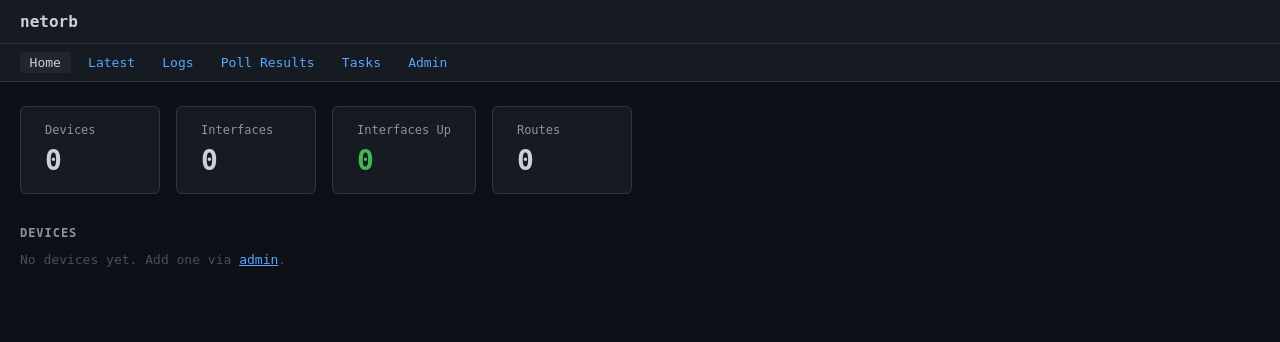
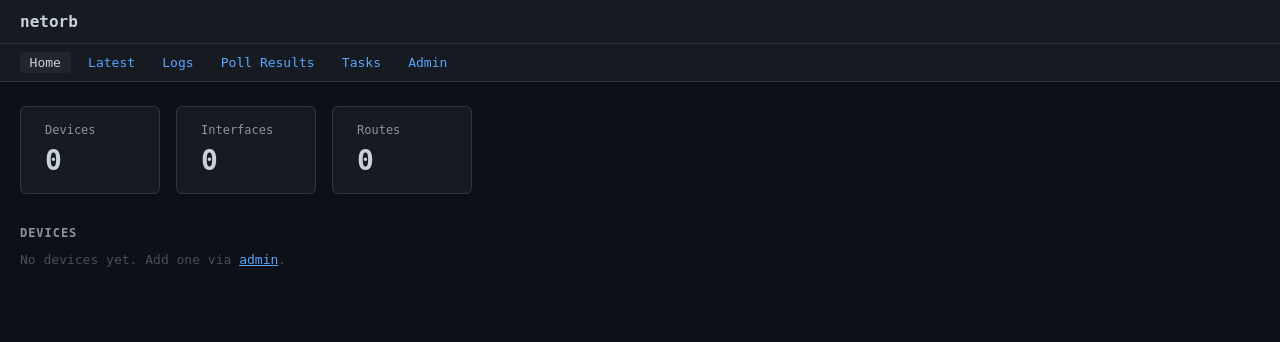
Before and after one commit to mkurjanski/netorb, a Django app: page / in a window 1280 px wide. Shown: the top 342 px of the page. Run offline with Django 5.2, Linux system fonts and the light colour scheme; the visitor is signed in with stand-in values (Sample User, id 1); data that the repository does not hold is empty; parts of the project's set-up code (start-up, migrations or seed data) failed here and were passed over.

Commit message:
interfaces up

```diff
--- a/netorb/templates/netorb/home.html
+++ b/netorb/templates/netorb/home.html
@@ -48,10 +48,6 @@ tr:hover td { background: #161b22; }
       <div class="value">{{ interface_count }}</div>
     </div>
     <div class="stat-card">
-      <div class="label">Interfaces Up</div>
-      <div class="value" style="color:#3fb950">{{ interfaces_up }}</div>
-    </div>
-    <div class="stat-card">
       <div class="label">Routes</div>
       <div class="value">{{ route_count }}</div>
     </div>
--- a/netorb/views.py
+++ b/netorb/views.py
@@ -278,14 +278,13 @@ _SSE_POLL_INTERVAL = 1
 def home(request):
     devices = Device.objects.annotate(
         interface_count=Count("interfaces", distinct=True),
-        interfaces_up=Count("interfaces", filter=Q(interfaces__oper_status="UP"), distinct=True),
+        interfaces_up=Count("interfaces", filter=Q(interfaces__oper_status="up"), distinct=True),
         route_count=Count("ipv4_routes", distinct=True),
     ).order_by("hostname")
 
     context = {
         "device_count": Device.objects.count(),
         "interface_count": Interface.objects.count(),
-        "interfaces_up": Interface.objects.filter(oper_status="UP").count(),
         "route_count": IPv4Route.objects.count(),
         "devices": devices,
     }
```
